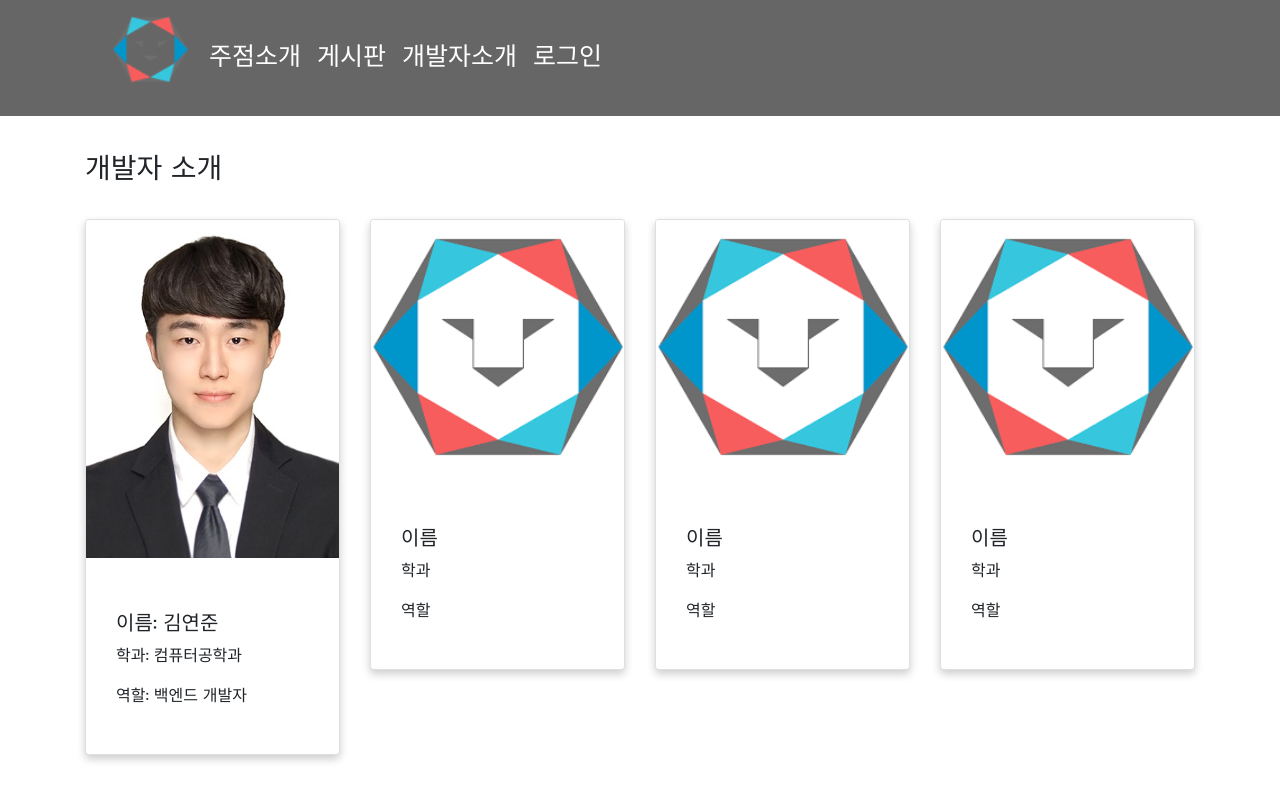
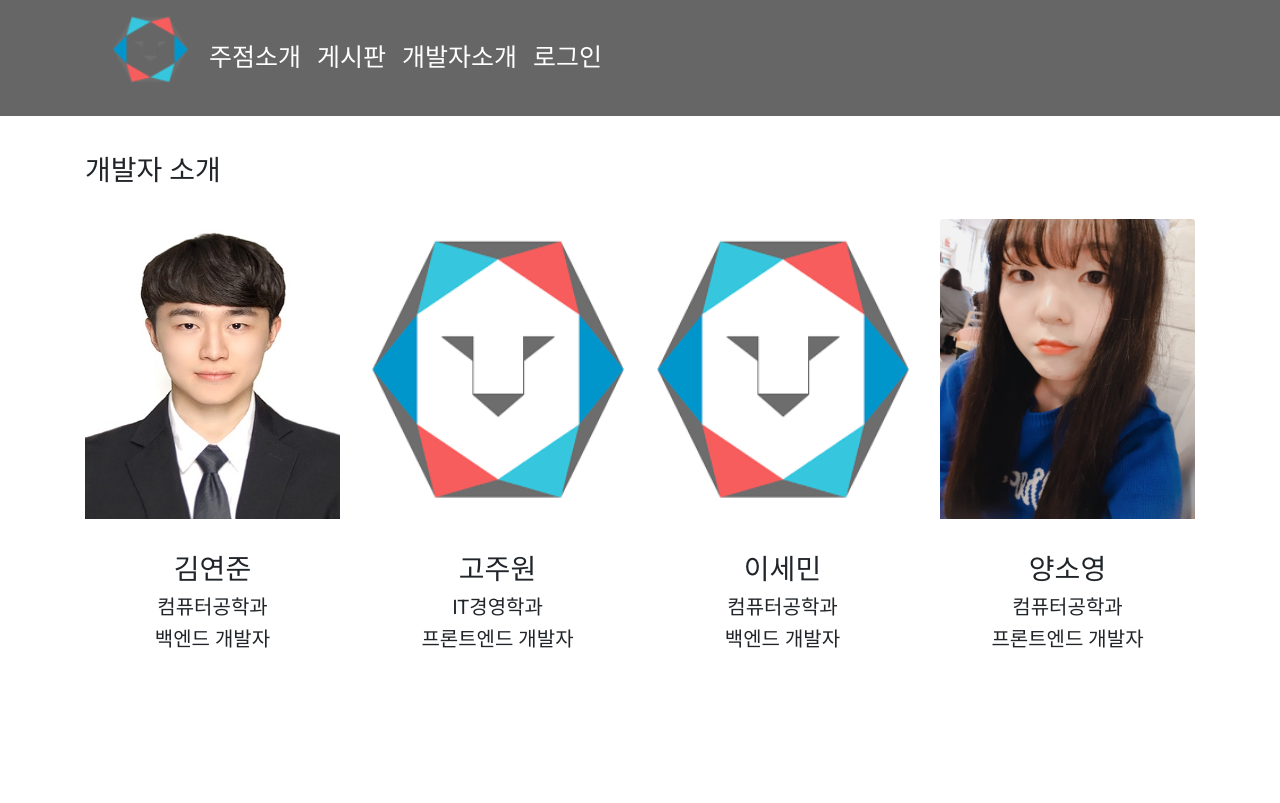
Before and after one commit to kitejun/kpufestival, a Django app: page /developer/ in a window 1280 px wide. After the commit the page ends 648 px from the top, so only its background shows below. Run offline with Django 3.2, Linux system fonts and the light colour scheme; some libraries are stand-ins or nearby versions.

Commit message:
introduce 변경

```diff
--- a/kpufestival/static/css/styles.css
+++ b/kpufestival/static/css/styles.css
@@ -1,6 +1,8 @@
 /*폰트*/
 @import url('https://fonts.googleapis.com/css?family=Nanum+Gothic:400,700,800');
 @import url('https://fonts.googleapis.com/css?family=Black+Han+Sans|Do+Hyeon&display=swap');
+/*유튜브 폰트*/
+@import url('https://fonts.googleapis.com/css?family=Roboto&display=swap');
 
 *{box-sizing: border-box;}
 html,body{height: 100%;}
@@ -10,15 +12,8 @@ body{margin:0;
 a:link,a:visited,a:active{color:inherit;}
 
 body{
-    font-family: 'Do Hyeon', sans-serif;}
-#footer{
-    font-family: 'Nanum Gothic', sans-serif;
-    background-color: #323232;
-    color: #ffffff;
-    text-align: left;
-    padding: 1.5em;
-    margin: 0;
-}
+    font-family:'Roboto', 'Do Hyeon', sans-serif;}
+
 #mainNav{
     background-color: rgba( 0, 0,0, 0.6 );
     font-size: 25px;
@@ -26,13 +21,33 @@ body{
 
 /*intro,developer*/
 .card{
-    box-shadow: 0 4px 8px 0 rgba(0,0,0,0.2);
+    width: 120;
+    border: 0;
     width: 100%;
 }
 .intro_content{
-    margin:30px;
+    margin:10px;
+    text-align: center;
 }
 
+#dev-img{
+    height: 300;
+}
+
+#intro-body{
+    height: 83.2;
+}
+/*카드 바디*/
+.h-card-text{
+    color: #606060;
+    margin:0;
+}
+
+/*intro img*/
+#intro-card-img{
+    height: 117.5;
+    /*border-bottom:5px solid red;*/
+  }
 /*로그인,회원가입*/
 /*카드*/
 .card-body{
--- a/kpufestival/templates/detail.html
+++ b/kpufestival/templates/detail.html
@@ -1,10 +1,8 @@
+<!--게시판 디테일페이지입니다-->
 {% extends 'base.html' %}
 {% block content %}
 <style>
-  .btn{
-    background-color: red;
-    color:white;
-  }
+
 </style>
 
 <div class="container-fluid" style="margin-top:150px;">
--- a/kpufestival/templates/developer.html
+++ b/kpufestival/templates/developer.html
@@ -11,45 +11,45 @@
   <div class="row">
   <div class = "col-sm">
     <div class="card">
-        <img class="card-img-top h-img" src="{%static 'img/yeonjun.jpg'%}">
+        <img id="dev-img" class="card-img-top h-img" src="{%static 'img/yeonjun.jpg'%}">
         <br>
         <div class="intro_content">
-        <h5>이름: 김연준</h5>
-        <p>학과: 컴퓨터공학과</p>
-        <p>역할: 백엔드 개발자</p>
+        <h3>김연준</h3>
+        <h5>컴퓨터공학과</h5>
+        <h5>백엔드 개발자</h5>
         </div>
     </div>
    </div>
    <div class = "col-sm">
     <div class="card">
-        <img class="card-img-top h-img" src="{%static 'img/user.png'%}">
+        <img id="dev-img" class="card-img-top h-img" src="{%static 'img/user.png'%}">
         <br>
         <div class="intro_content">
-        <h5>이름</h5>
-        <p>학과</p>
-        <p>역할</p>
+        <h3>고주원</h3>
+        <h5>IT경영학과</h5>
+        <h5>프론트엔드 개발자</h5>
         </div>
     </div>
    </div>
    <div class = "col-sm">
     <div class="card">
-        <img class="card-img-top h-img" src="{%static 'img/user.png'%}">
+        <img id="dev-img" class="card-img-top h-img" src="{%static 'img/user.png'%}">
         <br>
         <div class="intro_content">
-        <h5>이름</h5>
-        <p>학과</p>
-        <p>역할</p>
+        <h3>이세민</h3>
+        <h5>컴퓨터공학과</h5>
+        <h5>백엔드 개발자</h5>
         </div>
     </div>
    </div>
    <div class = "col-sm">
     <div class="card">
-        <img class="card-img-top h-img" src="{%static 'img/user.png'%}">
+        <img id="dev-img" class="card-img-top h-img" src="{%static 'img/soyoung.jpg'%}">
         <br>
         <div class="intro_content">
-        <h5>이름</h5>
-        <p>학과</p>
-        <p>역할</p>
+        <h3>양소영</h3>
+        <h5>컴퓨터공학과</h5>
+        <h5>프론트엔드 개발자</h5>
         </div>
     </div>
    </div>
```
Also changed, not shown: kpufestival/templates/board.html (+2 -5 lines), kpufestival/templates/introduce.html (+8 -7 lines), kpufestival/static/img/example1.png (added), kpufestival/static/img/example2.png (added), kpufestival/static/img/map.png (added), kpufestival/static/img/soyoung.jpg (added), kpufestival/static/img/yeonjun.jpg (renamed from static/img/yeonjun.jpg), 1 other file.
